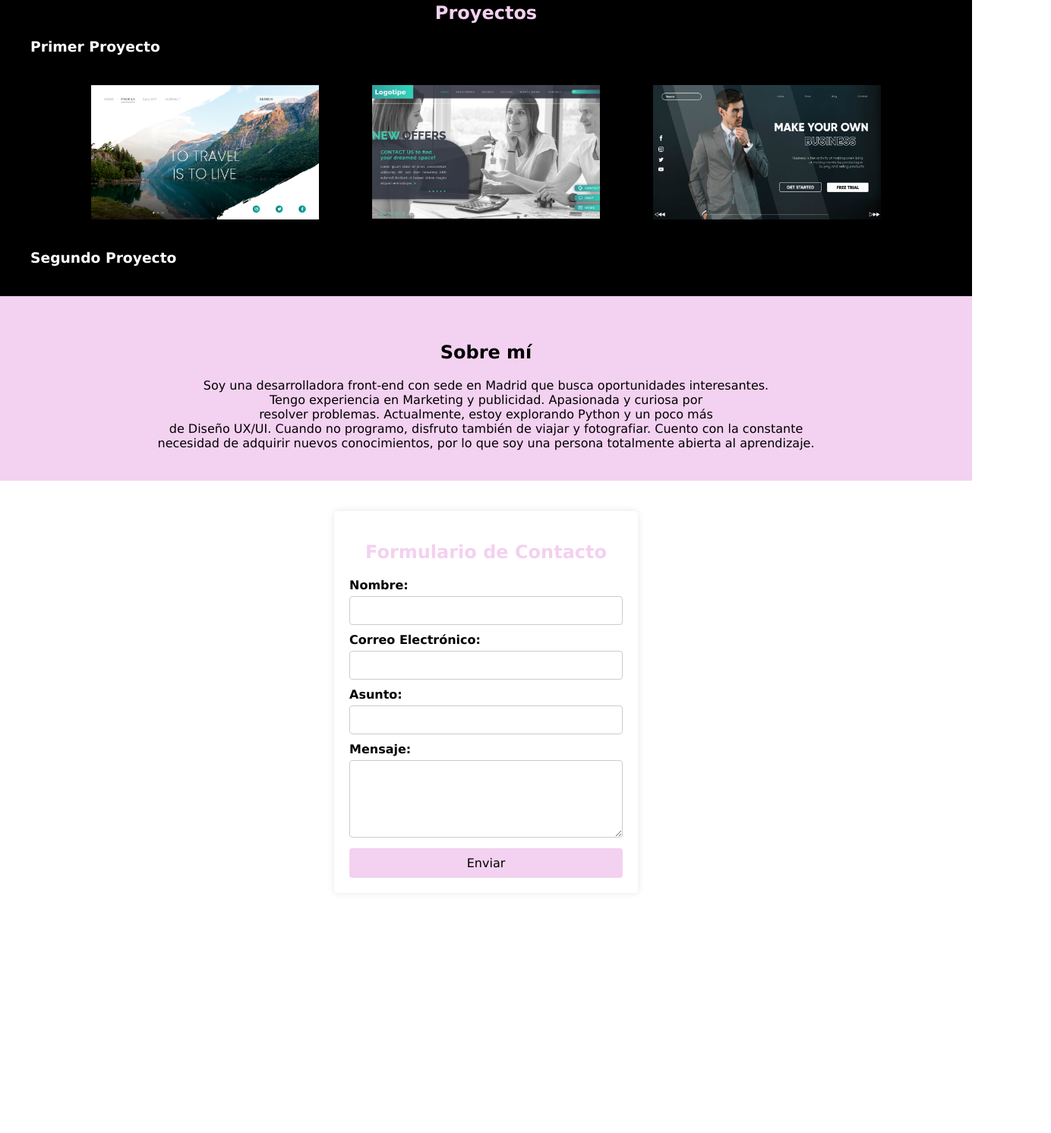
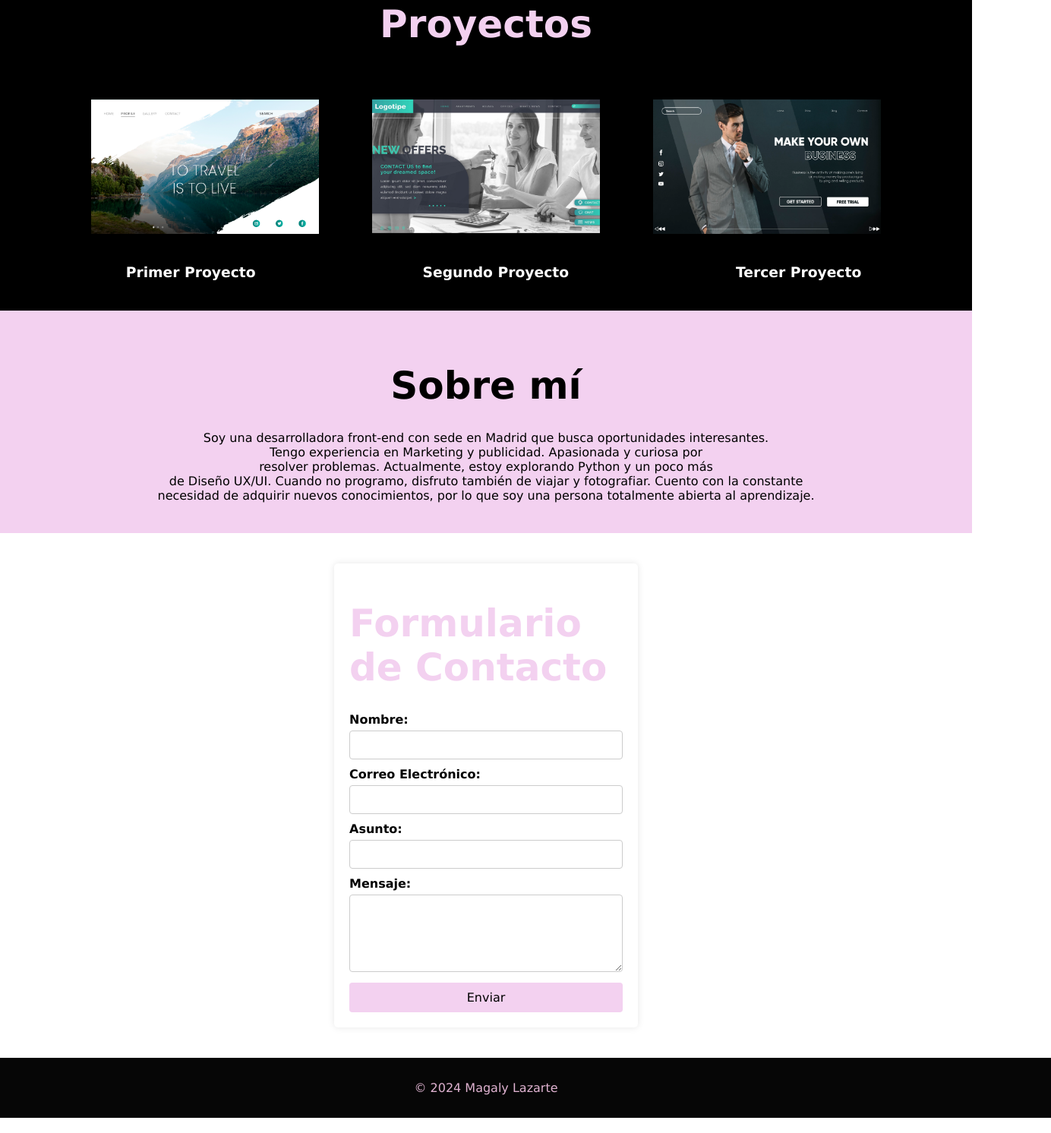
Before and after one commit to MAGALYLAZARTE/portafolio_magaly, a plain HTML site: page portafoliomagaly/index.html in a window 1280 px wide. Shown: the part 521-2013 px from the top of the page at 76% size, 1384 px wide, since content can reach past the window. Before the commit the page ends 1757 px from the top, so only its background shows below. Drawn offline with Linux system fonts and the light colour scheme.

Commit message:
cambios3

```diff
--- a/portafoliomagaly/index.html
+++ b/portafoliomagaly/index.html
@@ -27,7 +27,7 @@
                 <div class="home1">
                     <h2>Hola, soy <br> Magaly Lazarte</h2>
                     <div>
-                        <p class="text1">Hola, mi nombre es Magaly Lazarte y soy una <br>desarrolladora Fullstack independiente con sede en Madrid. <br>Tengo más de 6 años de experiencia en la industria del diseño. <br>Estoy especializada en desarrollo Front.</p>
+                        <p class="text1">Hola, mi nombre es Magaly Lazarte y soy una <br>desarrolladora Fullstack independiente con sede en Madrid. <br>Tengo más de 6 años de experiencia en la industria del diseño. Estoy especializada en desarrollo Front.</p>
                     </div>
                 </div>
                 <div class="botones">
@@ -43,7 +43,6 @@
     </div>
     <section id="proyectos" class="wrapper2">
         <h2 class="secproyectos">Proyectos</h2>
-        <h3>Primer Proyecto</h3>
         <div class="controlimag">
             <div class="imagenw1">
             <img src="web1.png" alt="Proyecto 1">
@@ -55,7 +54,11 @@
             <img src="imagen3.png" alt="proyecto 3">
         </div>
     </div>
-        <h3 class="segundop">Segundo Proyecto</h3>
+    <div class="proyect123">
+        <h3>Primer Proyecto</h3>
+        <h3>Segundo Proyecto</h3>
+        <h3>Tercer Proyecto</h3>
+        </div>
     </section>
     <section id="sobremi" class="wrapper3">
         <h2 class="sobremi">Sobre mí</h2>
@@ -85,6 +88,11 @@
             </form>
         </div>
     </section>
+    <footer>
+        <p>&copy; 2024 Magaly Lazarte </p>
+    </footer>
+
+
 </body>
 
 </html>
--- a/portafoliomagaly/style.css
+++ b/portafoliomagaly/style.css
@@ -29,13 +29,14 @@ nav {
 }
 
 nav h1 {
-    font-size: 24px;
+    font-size: 20px;
 }
 
 .link {
     display: flex;
     list-style-type: none;
     gap: 20px;
+
 }
 
 .link li {
@@ -56,13 +57,22 @@ nav h1 {
 
 h2 {
     color: #F3D1F0;
-    text-align: center;
-    margin: 20px 0;
+    margin: 30px 0;
+    font-size: 50px;
+    margin-top: 30px;
 }
 
 .secproyectos {
     text-align: center;
     margin-top: 40px;
+}
+
+.proyect123 {
+    display: flex;
+    flex-direction: row;
+    gap: 200px;
+    justify-content: center;
+
 }
 
 .home {
@@ -80,7 +90,7 @@ h2 {
 
 .text1 {
     font-size: 20px;
-    margin-top: 20px;
+    margin-top: 30px;
 }
 
 .botones {
@@ -205,3 +215,13 @@ button {
 button:hover {
     background-color: #e0b3d1;
 }
+
+footer {
+    background-color: #060606;
+    color: #e0b3d1;
+    text-align: center;
+    padding: 30px 0;
+    position: static;
+    width: 120%;
+    bottom: 0;
+}
```
Also changed, not shown: 2 other files.
